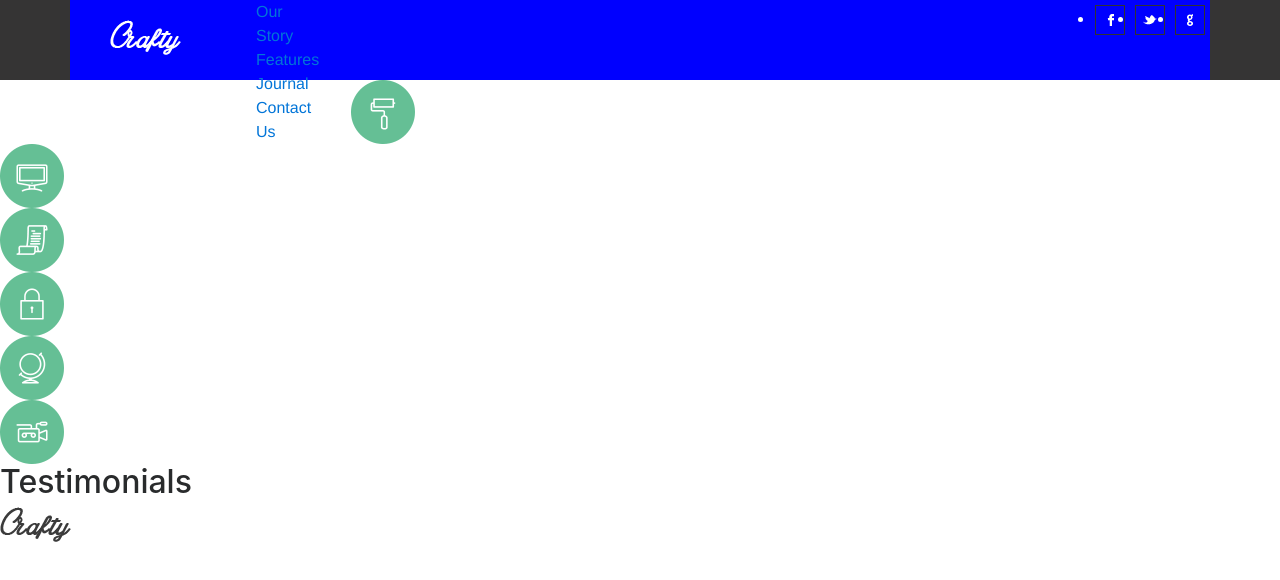
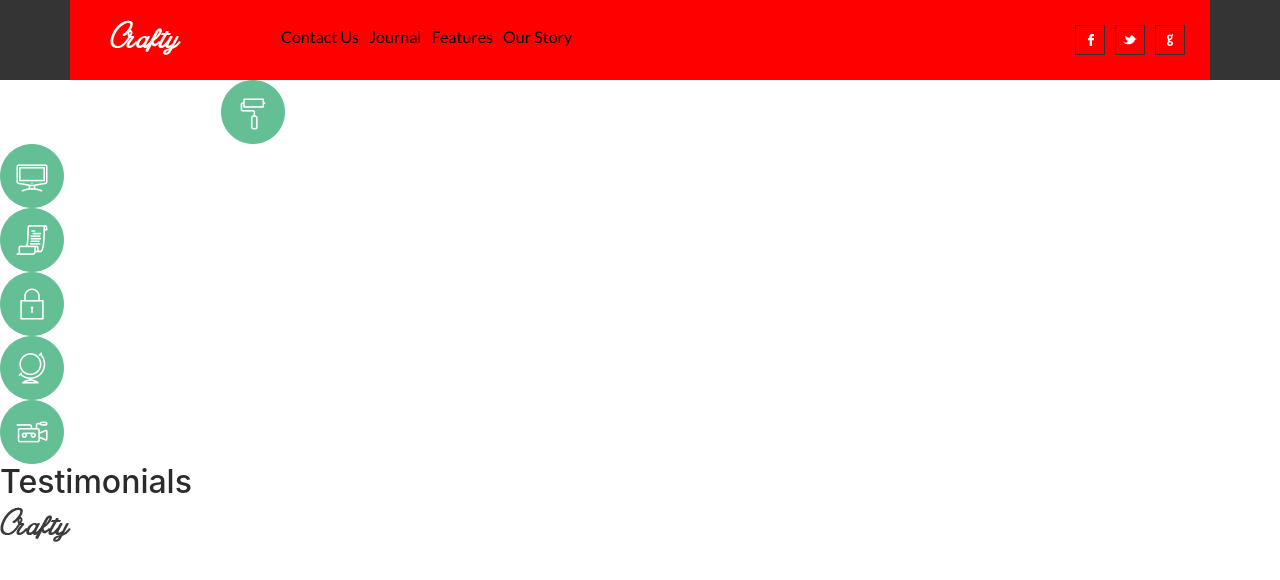
Before and after one commit to zmeeey5/dulai_lama, a website: page public/index.html in a window 1280 px wide. Drawn offline with nearby package versions, Linux system fonts and the light colour scheme.

Commit message:
Started header section styling.

```diff
--- a/public/scss/main.scss
+++ b/public/scss/main.scss
@@ -3,3 +3,7 @@
 @import "modules/header";
 @import "modules/menu-block";
 @import "modules/footer";
+
+@import url('https://fonts.googleapis.com/css?family=Lato');
+
+$lato-regular: 'Lato', Helvetica, sans-serif;
--- a/public/scss/modules/_header.scss
+++ b/public/scss/modules/_header.scss
@@ -1,4 +1,4 @@
-$font-stack: Lato Regular, Helvetica, sans-serif;
+$lato-regular: 'Lato', Helvetica, sans-serif;
 
 .main-header-wrap {
   height: 80px;
@@ -8,7 +8,7 @@ $font-stack: Lato Regular, Helvetica, sans-serif;
 
 .main-header {
   margin: 0 auto;
-  background-color: blue;
+  background-color: red;
 
   .logo {
     display: inline-block;
@@ -22,27 +22,53 @@ $font-stack: Lato Regular, Helvetica, sans-serif;
 .header-menu {
   ul {
     list-style-type: none;
-    margin: 0 35px 0 35px;
-    padding: 0;
-    width: 60px;
+    margin: 0px 35px auto 35px;
+    padding: 20px 20px;
     float: left;
 
     li {
-      display: block;
-      font-family: $font-stack;
+      display: inline-block;
+      font-family: $lato-regular;
       font-size: 16px;
+      margin: 5px 5px 5px 5px;
       color: white;
-      float: left;
+      float: right;
 
       a {
-        display: inline-block;
-        float: left;
+        text-decoration: none;
+        color: black;
       }
     }
   }
 }
 
+.header-social {
+  padding: 20px 20px;
+}
 
+.social-list {
+  &:after {
+    content: '';
+    display: table;
+    clear: both;
+  }
+
+  .list-item {
+    float: left;
+    width: 30px;
+    height: 30px;
+    text-align: center;
+    margin: 5px;
+    border: 1px solid #333;
+    list-style-type: none;
+  }
+}
+
+.social-list {
+  &.header-social {
+    float: right;
+  }
+}
 
 .main-header {
   width: 100%;
--- a/public/scss/modules/_menu-block.scss
+++ /dev/null
@@ -1,23 +0,0 @@
-.social-list {
-
-  &:after {
-    content: '';
-    display: table;
-    clear: both;
-  }
-
-  .list-item {
-    float: left;
-    width: 30px;
-    height: 30px;
-    text-align: center;
-    margin: 5px;
-    border: 1px solid #333;
-  }
-}
-
-.social-list {
-  &.header-social {
-    float: right;
-  }
-}
```
Also changed, not shown: public/css/main.css, 1 other file.
